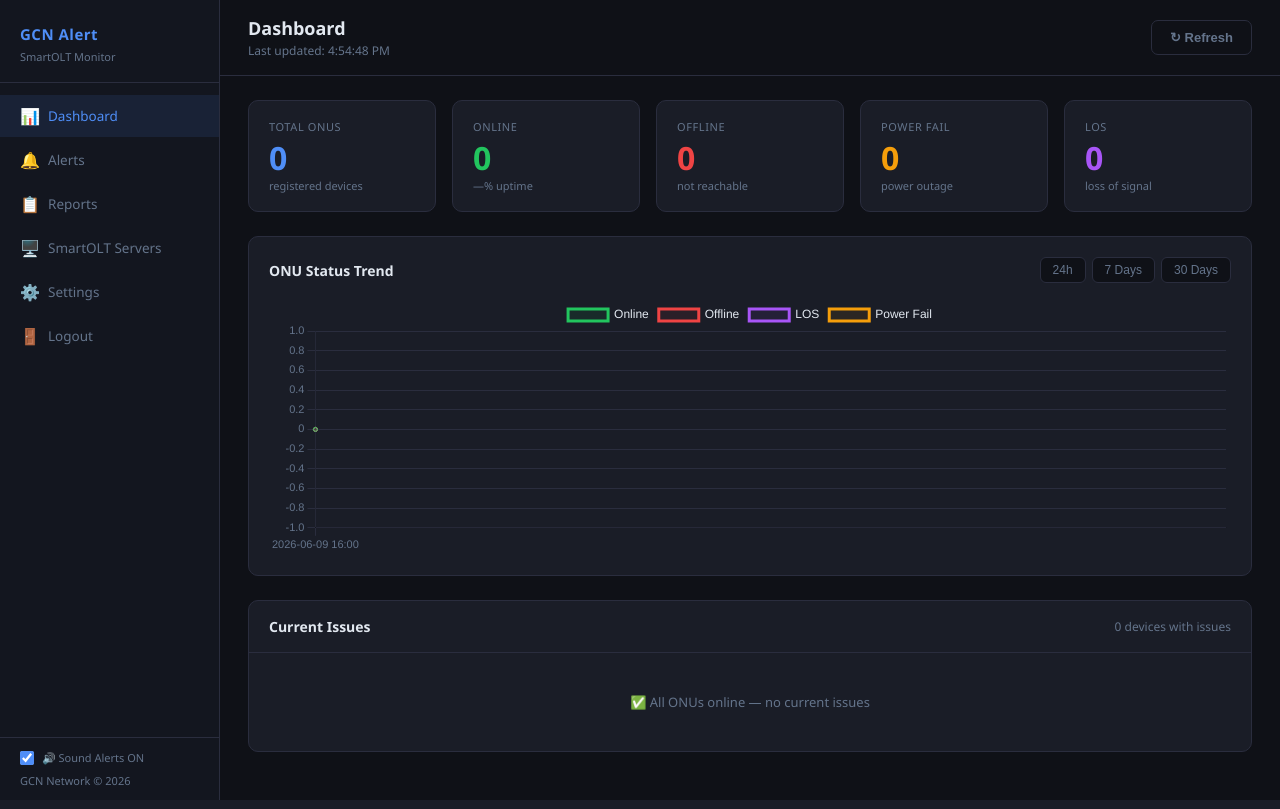
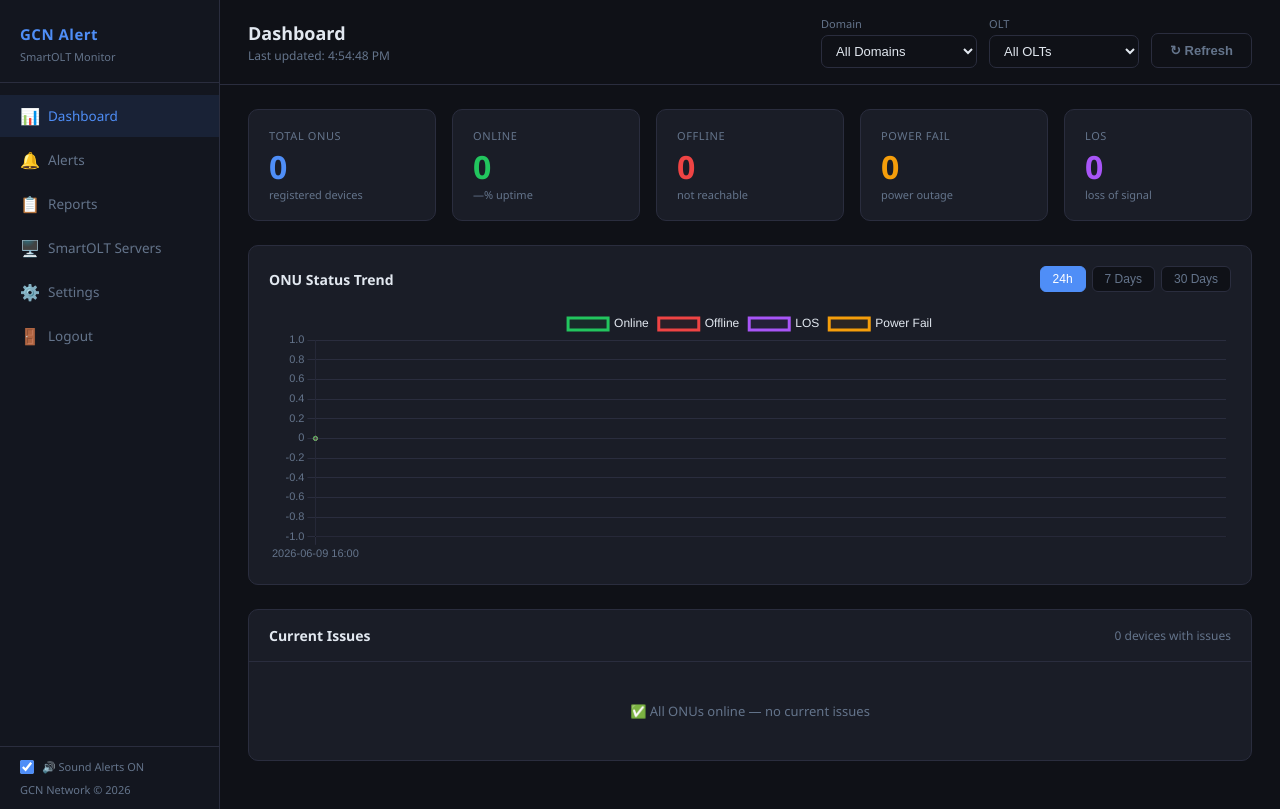
Before and after one commit to AungMyoNyein/DN_SN_Alert, a Flask app: page / in a window 1280 px wide. Run offline with Flask 3, Linux system fonts and the light colour scheme; the visitor is signed in with stand-in values (Sample User, id 1); data comes from the database, SQL or seed files in the repository; data that the repository does not hold is empty.

Commit message:
Add Domain + OLT filtering to the dashboard
- Persist per-server/per-OLT snapshots each poll (new olt_snapshots table)
- Tag onu_state and status_events with server_id/server_name (auto-migrated)
- Filter-aware /api/stats, /api/current-issues, /api/chart; new /api/filters
- Dashboard gains Domain and OLT dropdowns; OLT list follows the chosen domain
- Cards, trend chart and current-issues table all respect the filter

Co-Authored-By: Claude Opus 4.8 <noreply@anthropic.com>

```diff
--- a/app.py
+++ b/app.py
@@ -78,6 +78,22 @@ def init_db():
         );
         CREATE INDEX IF NOT EXISTS idx_snap_ts ON snapshots(ts);
 
+        -- Per-server / per-OLT snapshot, written each poll cycle for filtering
+        CREATE TABLE IF NOT EXISTS olt_snapshots (
+            id          INTEGER PRIMARY KEY AUTOINCREMENT,
+            ts          TEXT NOT NULL,
+            server_id   INTEGER,
+            server_name TEXT,
+            olt_name    TEXT,
+            total       INTEGER,
+            online      INTEGER,
+            offline     INTEGER,
+            los         INTEGER,
+            power_fail  INTEGER
+        );
+        CREATE INDEX IF NOT EXISTS idx_oltsnap_ts  ON olt_snapshots(ts);
+        CREATE INDEX IF NOT EXISTS idx_oltsnap_grp ON olt_snapshots(server_id, olt_name);
+
         CREATE TABLE IF NOT EXISTS config (
             key   TEXT PRIMARY KEY,
             value TEXT
@@ -127,6 +143,21 @@ def init_db():
         CREATE INDEX IF NOT EXISTS idx_alerts_ts  ON alerts(ts);
         CREATE INDEX IF NOT EXISTS idx_alerts_ack ON alerts(acknowledged);
         """)
+
+def _table_columns(db, table: str) -> set[str]:
+    return {r["name"] for r in db.execute(f"PRAGMA table_info({table})").fetchall()}
+
+def migrate_db():
+    """Add columns introduced after the original schema, for existing databases."""
+    with get_db() as db:
+        cols = _table_columns(db, "onu_state")
+        for col, decl in (("olt_name", "TEXT"), ("server_id", "INTEGER"), ("server_name", "TEXT")):
+            if col not in cols:
+                db.execute(f"ALTER TABLE onu_state ADD COLUMN {col} {decl}")
+        cols = _table_columns(db, "status_events")
+        for col, decl in (("server_id", "INTEGER"), ("server_name", "TEXT")):
+            if col not in cols:
+                db.execute(f"ALTER TABLE status_events ADD COLUMN {col} {decl}")
 
 # ── Config helpers ────────────────────────────────────────────────────────────
 def cfg_get(key: str, default="") -> str:
@@ -322,22 +353,35 @@ def poll_once():
     onus = fetch_onus()
 
     counts = {"total": len(onus), "online": 0, "offline": 0, "los": 0, "power_fail": 0}
+    groups: dict[tuple, dict] = {}   # (server_id, server_name, olt_name) → counts
     events = []
 
+    def _tally(bucket: dict, status: str):
+        if status == "Online":
+            bucket["online"] += 1
+        elif status == "Offline":
+            bucket["offline"] += 1
+        elif status == "LOS":
+            bucket["los"] += 1
+        elif status == "Power fail":
+            bucket["power_fail"] += 1
+
     for onu in onus:
-        uid        = onu_key(onu)
-        cur_status = onu.get("status", "Unknown")
-        cur_signal = onu.get("signal")
+        uid         = onu_key(onu)
+        cur_status  = onu.get("status", "Unknown")
+        cur_signal  = onu.get("signal")
+        server_id   = onu.get("_olt_id")
+        server_name = onu.get("_olt_src")
+        olt_name    = onu.get("olt_name")
 
-        # Count
-        if cur_status == "Online":
-            counts["online"] += 1
-        elif cur_status == "Offline":
-            counts["offline"] += 1
-        elif cur_status == "LOS":
-            counts["los"] += 1
-        elif cur_status == "Power fail":
-            counts["power_fail"] += 1
+        # Global count
+        _tally(counts, cur_status)
+
+        # Per server/OLT count
+        gkey = (server_id, server_name, olt_name)
+        g = groups.setdefault(gkey, {"total": 0, "online": 0, "offline": 0, "los": 0, "power_fail": 0})
+        g["total"] += 1
+        _tally(g, cur_status)
 
         old_status = _prev_state.get(uid)
         if old_status is not None and old_status != cur_status:
@@ -345,7 +389,7 @@ def poll_once():
                 "ts": ts, "uid": uid,
                 "name":    onu.get("name"),
                 "zone":    onu.get("zone_name"),
-                "olt":     onu.get("olt_name"),
+                "olt":     olt_name,
                 "port":    f"{onu.get('board')}/{onu.get('port')}/{onu.get('onu')}",
                 "sn":      onu.get("sn"),
                 "address": onu.get("address"),
@@ -353,6 +397,8 @@ def poll_once():
                 "new":     cur_status,
                 "signal":  cur_signal,
                 "sig_dbm": onu.get("signal_1490") or onu.get("signal_1310"),
+                "server_id":   server_id,
+                "server_name": server_name,
             })
 
             # Send alert and log it
@@ -370,20 +416,29 @@ def poll_once():
             "INSERT INTO snapshots(ts,total,online,offline,los,power_fail) VALUES(?,?,?,?,?,?)",
             (ts, counts["total"], counts["online"], counts["offline"], counts["los"], counts["power_fail"]),
         )
+        for (sid, sname, oname), g in groups.items():
+            db.execute(
+                "INSERT INTO olt_snapshots(ts,server_id,server_name,olt_name,total,online,offline,los,power_fail) "
+                "VALUES(?,?,?,?,?,?,?,?,?)",
+                (ts, sid, sname, oname, g["total"], g["online"], g["offline"], g["los"], g["power_fail"]),
+            )
         for e in events:
             db.execute(
-                "INSERT INTO status_events(ts,onu_uid,onu_name,zone_name,olt_name,port_info,sn,address,old_status,new_status,signal,signal_dbm) "
-                "VALUES(?,?,?,?,?,?,?,?,?,?,?,?)",
+                "INSERT INTO status_events(ts,onu_uid,onu_name,zone_name,olt_name,port_info,sn,address,old_status,new_status,signal,signal_dbm,server_id,server_name) "
+                "VALUES(?,?,?,?,?,?,?,?,?,?,?,?,?,?)",
                 (e["ts"], e["uid"], e["name"], e["zone"], e["olt"], e["port"],
-                 e["sn"], e["address"], e["old"], e["new"], e["signal"], e["sig_dbm"]),
+                 e["sn"], e["address"], e["old"], e["new"], e["signal"], e["sig_dbm"],
+                 e["server_id"], e["server_name"]),
             )
         # Persist current state so it survives restarts
         for onu in onus:
             uid = onu_key(onu)
             if uid:
                 db.execute(
-                    "INSERT OR REPLACE INTO onu_state(uid, status, signal) VALUES(?,?,?)",
-                    (uid, onu.get("status"), onu.get("signal")),
+                    "INSERT OR REPLACE INTO onu_state(uid, status, signal, olt_name, server_id, server_name) "
+                    "VALUES(?,?,?,?,?,?)",
+                    (uid, onu.get("status"), onu.get("signal"),
+                     onu.get("olt_name"), onu.get("_olt_id"), onu.get("_olt_src")),
                 )
 
     log.info("Poll done — total:%d online:%d offline:%d los:%d pf:%d events:%d",
@@ -451,38 +506,84 @@ def settings():
     tg_chat_id = cfg_get("tg_chat_id")
     return render_template("settings.html", tg_token=tg_token, tg_chat_id=tg_chat_id)
 
+# ── API: dashboard filters (domains + OLTs) ───────────────────────────────────
+@app.route("/api/filters")
+def api_filters():
+    """Domains (SmartOLT servers) and the OLTs seen under each, for the dropdowns."""
+    with get_db() as db:
+        servers = [dict(r) for r in db.execute(
+            "SELECT id, name FROM olts ORDER BY name"
+        ).fetchall()]
+        olts = [dict(r) for r in db.execute("""
+            SELECT DISTINCT server_id, server_name, olt_name
+            FROM olt_snapshots
+            WHERE ts = (SELECT MAX(ts) FROM olt_snapshots)
+              AND olt_name IS NOT NULL
+            ORDER BY server_name, olt_name
+        """).fetchall()]
+    return jsonify({"servers": servers, "olts": olts})
+
+def _dash_filters():
+    """Read domain/olt query params (domain = server id)."""
+    return request.args.get("domain", "").strip(), request.args.get("olt", "").strip()
+
 # ── API: live stats ───────────────────────────────────────────────────────────
 @app.route("/api/stats")
 def api_stats():
+    server, olt = _dash_filters()
+    if not server and not olt:
+        # Unfiltered: latest global snapshot
+        with get_db() as db:
+            row = db.execute("SELECT * FROM snapshots ORDER BY ts DESC LIMIT 1").fetchone()
+        if row:
+            return jsonify(dict(row))
+        return jsonify({"total": 0, "online": 0, "offline": 0, "los": 0, "power_fail": 0})
+
+    # Filtered: sum the most recent per-OLT snapshot batch
+    wheres = ["ts = (SELECT MAX(ts) FROM olt_snapshots)"]
+    params: list = []
+    if server:
+        wheres.append("server_id = ?"); params.append(server)
+    if olt:
+        wheres.append("olt_name = ?"); params.append(olt)
+    sql = ("SELECT COALESCE(SUM(total),0) AS total, COALESCE(SUM(online),0) AS online, "
+           "COALESCE(SUM(offline),0) AS offline, COALESCE(SUM(los),0) AS los, "
+           "COALESCE(SUM(power_fail),0) AS power_fail FROM olt_snapshots WHERE "
+           + " AND ".join(wheres))
     with get_db() as db:
-        row = db.execute(
-            "SELECT * FROM snapshots ORDER BY ts DESC LIMIT 1"
-        ).fetchone()
-    if row:
-        return jsonify(dict(row))
-    return jsonify({"total": 0, "online": 0, "offline": 0, "los": 0, "power_fail": 0})
+        row = db.execute(sql, params).fetchone()
+    return jsonify(dict(row))
 
 @app.route("/api/current-issues")
 def api_current_issues():
     """Live current non-Online ONUs (always fresh from last poll state)."""
+    server, olt = _dash_filters()
+    extra, params = "", []
+    if server:
+        extra += " AND s.server_id = ?"; params.append(server)
+    if olt:
+        extra += " AND e.olt_name = ?"; params.append(olt)
     with get_db() as db:
-        # Get last known status for every ONU from status_events
-        rows = db.execute("""
+        # Latest event per ONU, joined to live state for the server filter
+        rows = db.execute(f"""
             SELECT e.onu_name, e.zone_name, e.olt_name, e.port_info, e.sn,
-                   e.address, e.new_status, e.signal, e.signal_dbm, e.ts
+                   e.address, e.new_status, e.signal, e.signal_dbm, e.ts,
+                   s.server_id, s.server_name
             FROM status_events e
             INNER JOIN (
                 SELECT onu_uid, MAX(id) AS max_id FROM status_events GROUP BY onu_uid
             ) latest ON e.id = latest.max_id
-            WHERE e.new_status != 'Online'
+            LEFT JOIN onu_state s ON s.uid = e.onu_uid
+            WHERE e.new_status != 'Online' {extra}
             ORDER BY e.ts DESC
-        """).fetchall()
+        """, params).fetchall()
     return jsonify([dict(r) for r in rows])
 
 # ── API: chart data (last 24h / 7d) ──────────────────────────────────────────
 @app.route("/api/chart")
 def api_chart():
     period = request.args.get("period", "24h")
+    server, olt = _dash_filters()
     if period == "7d":
         since = (datetime.now() - timedelta(days=7)).strftime("%Y-%m-%d %H:%M:%S")
         group = "strftime('%Y-%m-%d %H:00', ts)"
@@ -494,15 +595,39 @@ def api_chart():
         group = "strftime('%Y-%m-%d %H:00', ts)"
 
     with get_db() as db:
-        rows = db.execute(f"""
-            SELECT {group} AS label,
-                   AVG(online) AS online, AVG(offline) AS offline,
-                   AVG(los) AS los, AVG(power_fail) AS power_fail
-            FROM snapshots
-            WHERE ts >= ?
-            GROUP BY label
-            ORDER BY label
-        """, (since,)).fetchall()
+        if not server and not olt:
+            # Unfiltered: global snapshots (full history)
+            rows = db.execute(f"""
+                SELECT {group} AS label,
+                       AVG(online) AS online, AVG(offline) AS offline,
+                       AVG(los) AS los, AVG(power_fail) AS power_fail
+                FROM snapshots
+                WHERE ts >= ?
+                GROUP BY label
+                ORDER BY label
+            """, (since,)).fetchall()
+        else:
+            # Filtered: sum matching OLTs per instant, then average over the bucket
+            wheres = ["ts >= ?"]; params = [since]
+            if server:
+                wheres.append("server_id = ?"); params.append(server)
+            if olt:
+                wheres.append("olt_name = ?"); params.append(olt)
+            rows = db.execute(f"""
+                SELECT {group} AS label,
+                       AVG(online) AS online, AVG(offline) AS offline,
+                       AVG(los) AS los, AVG(power_fail) AS power_fail
+                FROM (
+                    SELECT ts,
+                           SUM(online) AS online, SUM(offline) AS offline,
+                           SUM(los) AS los, SUM(power_fail) AS power_fail
+                    FROM olt_snapshots
+                    WHERE {' AND '.join(wheres)}
+                    GROUP BY ts
+                )
+                GROUP BY label
+                ORDER BY label
+            """, params).fetchall()
 
     return jsonify([dict(r) for r in rows])
 
@@ -771,6 +896,7 @@ def api_test_telegram():
 # ── Startup ───────────────────────────────────────────────────────────────────
 def start():
     init_db()
+    migrate_db()
     seed_defaults()
     app.secret_key = get_secret_key()
     global _prev_state
--- a/templates/dashboard.html
+++ b/templates/dashboard.html
@@ -2,12 +2,33 @@
 {% block title %}Dashboard{% endblock %}
 
 {% block body %}
+<style>
+  .filter-select {
+    background: var(--bg); border: 1px solid var(--border); color: var(--text);
+    padding: 7px 10px; border-radius: 7px; font-size: 13px; outline: none; min-width: 150px;
+  }
+  .filter-select:focus { border-color: var(--accent); }
+</style>
 <div class="topbar">
   <div>
     <h2>Dashboard</h2>
     <div class="sub" id="last-updated">Loading…</div>
   </div>
-  <button class="btn btn-ghost" onclick="loadAll()">↻ Refresh</button>
+  <div style="display:flex;align-items:flex-end;gap:12px">
+    <label style="display:flex;flex-direction:column;gap:4px;font-size:11px;color:var(--muted)">
+      Domain
+      <select id="f-domain" class="filter-select" onchange="onDomainChange()">
+        <option value="">All Domains</option>
+      </select>
+    </label>
+    <label style="display:flex;flex-direction:column;gap:4px;font-size:11px;color:var(--muted)">
+      OLT
+      <select id="f-olt" class="filter-select" onchange="loadAll()">
+        <option value="">All OLTs</option>
+      </select>
+    </label>
+    <button class="btn btn-ghost" onclick="loadAll()">↻ Refresh</button>
+  </div>
 </div>
 <div class="content">
 
@@ -68,6 +89,53 @@
 
 <script>
 let trendChart = null;
+let currentPeriod = '24h';
+let ALL_OLTS = [];   // [{server_id, server_name, olt_name}]
+
+function esc(s) {
+  return String(s ?? '').replace(/[&<>"']/g, c => ({'&':'&amp;','<':'&lt;','>':'&gt;','"':'&quot;',"'":'&#39;'}[c]));
+}
+
+// Build the ?domain=&olt= query string from the current dropdown selection
+function filterQS() {
+  const dom = document.getElementById('f-domain').value;
+  const olt = document.getElementById('f-olt').value;
+  const parts = [];
+  if (dom) parts.push('domain=' + encodeURIComponent(dom));
+  if (olt) parts.push('olt=' + encodeURIComponent(olt));
+  return parts.join('&');
+}
+
+async function loadFilters() {
+  let d;
+  try { d = await (await fetch('/api/filters')).json(); }
+  catch (e) { return; }
+  ALL_OLTS = d.olts || [];
+  const dom = document.getElementById('f-domain');
+  const keep = dom.value;
+  dom.innerHTML = '<option value="">All Domains</option>' +
+    (d.servers || []).map(s => `<option value="${s.id}">${esc(s.name)}</option>`).join('');
+  dom.value = keep;                 // preserve selection across auto-refresh
+  populateOlts();
+}
+
+function populateOlts() {
+  const dom = document.getElementById('f-domain').value;
+  const oltSel = document.getElementById('f-olt');
+  const keep = oltSel.value;
+  const names = [...new Set(
+    ALL_OLTS.filter(o => !dom || String(o.server_id) === String(dom))
+            .map(o => o.olt_name).filter(Boolean)
+  )].sort();
+  oltSel.innerHTML = '<option value="">All OLTs</option>' +
+    names.map(n => `<option value="${esc(n)}">${esc(n)}</option>`).join('');
+  oltSel.value = names.includes(keep) ? keep : '';
+}
+
+function onDomainChange() {
+  populateOlts();
+  loadAll();
+}
 
 function badge(status) {
   const map = {
@@ -81,7 +149,7 @@ function badge(status) {
 }
 
 async function loadStats() {
-  const r = await fetch('/api/stats');
+  const r = await fetch('/api/stats?' + filterQS());
   const d = await r.json();
   document.getElementById('s-total').textContent   = d.total   ?? '—';
   document.getElementById('s-online').textContent  = d.online  ?? '—';
@@ -94,9 +162,12 @@ async function loadStats() {
 }
 
 async function loadChart(period, btn) {
-  document.querySelectorAll('.chart-tabs button').forEach(b => b.classList.remove('active'));
-  if (btn) btn.classList.add('active');
-  const r = await fetch('/api/chart?period=' + period);
+  if (period) currentPeriod = period;
+  if (btn) {
+    document.querySelectorAll('.chart-tabs button').forEach(b => b.classList.remove('active'));
+    btn.classList.add('active');
+  }
+  const r = await fetch('/api/chart?period=' + currentPeriod + '&' + filterQS());
   const rows = await r.json();
   const labels     = rows.map(r => r.label);
   const online     = rows.map(r => Math.round(r.online));
@@ -128,7 +199,7 @@ async function loadChart(period, btn) {
 }
 
 async function loadIssues() {
-  const r = await fetch('/api/current-issues');
+  const r = await fetch('/api/current-issues?' + filterQS());
   const rows = await r.json();
   const el = document.getElementById('issues-body');
   document.getElementById('issues-count').textContent = rows.length + ' devices with issues';
@@ -156,11 +227,12 @@ async function loadIssues() {
 
 function loadAll() {
   loadStats();
-  loadChart('24h');
+  loadChart();          // keeps the currently selected period
   loadIssues();
 }
 
-loadAll();
-setInterval(loadAll, 60000); // refresh every minute
+// Populate dropdowns first, then load everything
+loadFilters().then(loadAll);
+setInterval(() => { loadFilters(); loadAll(); }, 60000); // refresh every minute
 </script>
 {% endblock %}
```
